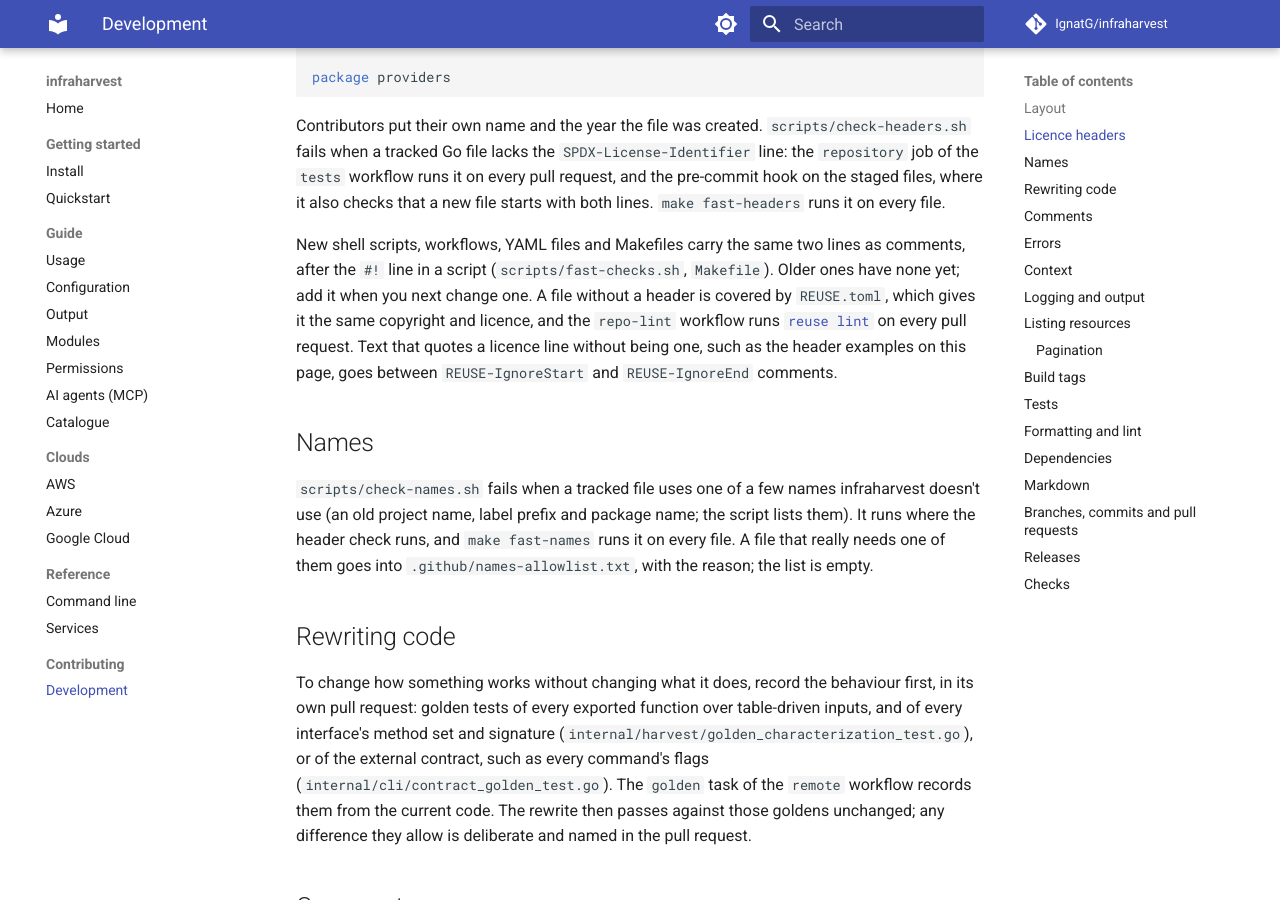
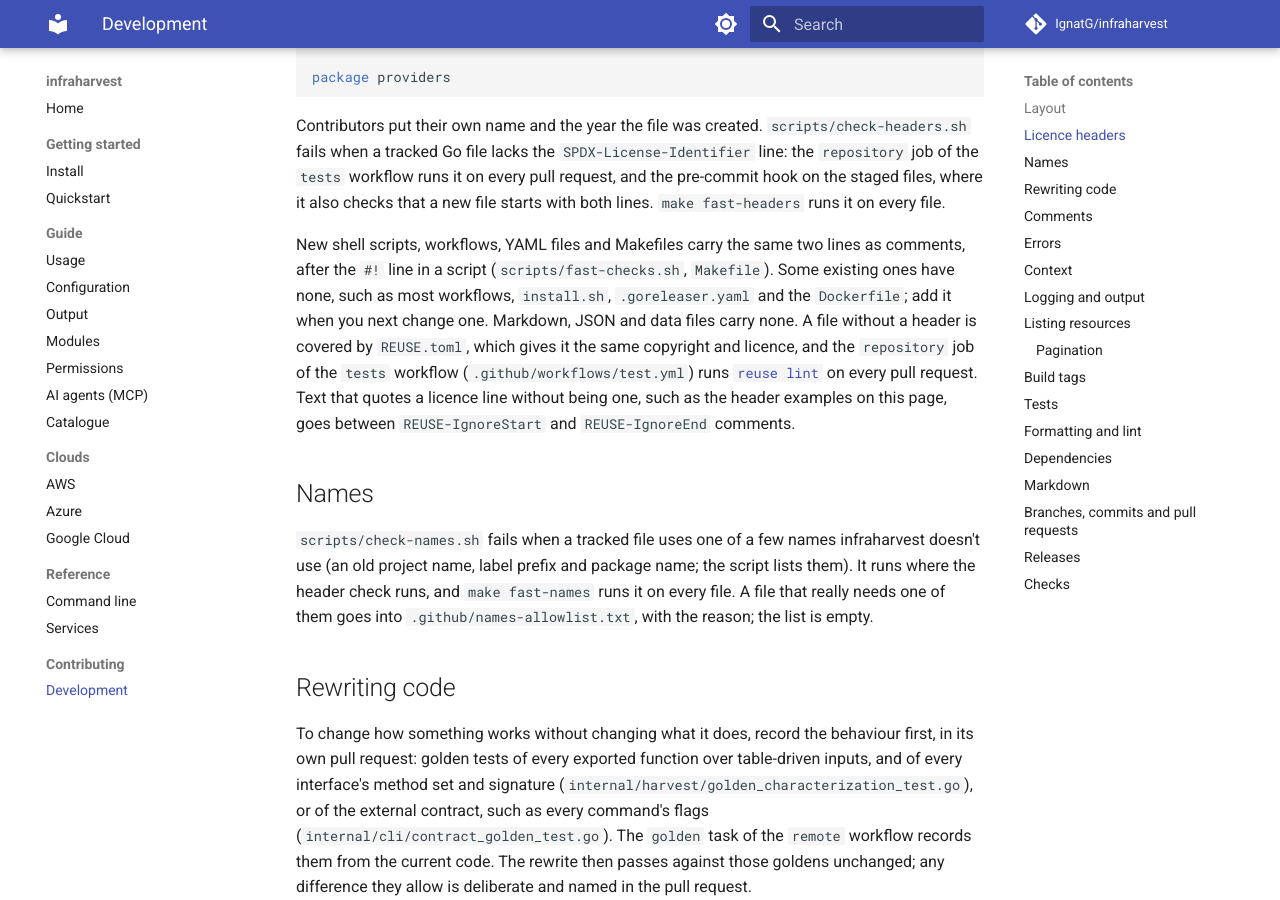
Before and after one commit to IgnatG/infraharvest, an MkDocs documentation site: the page built from docs/development.md, in a window 1280 px wide and 900 px high, scrolled down 2206 px. Built offline with MkDocs 1.6.1 and Material for MkDocs 9.7.7, drawn with Linux system fonts in a browser that asks for light colours; comment, search, counter and statistics services are not loaded; part of the change alters nothing that is shown; some of the changed text lies outside the part shown.

Commit message:
docs(development): point at files and jobs that exist

````diff
--- a/docs/development.md
+++ b/docs/development.md
@@ -51,7 +51,7 @@ package providers
 
 Contributors put their own name and the year the file was created. `scripts/check-headers.sh` fails when a tracked Go file lacks the `SPDX-License-Identifier` line: the `repository` job of the `tests` workflow runs it on every pull request, and the pre-commit hook on the staged files, where it also checks that a new file starts with both lines. `make fast-headers` runs it on every file.
 
-New shell scripts, workflows, YAML files and Makefiles carry the same two lines as comments, after the `#!` line in a script (`scripts/fast-checks.sh`, `Makefile`). Older ones have none yet; add it when you next change one. A file without a header is covered by `REUSE.toml`, which gives it the same copyright and licence, and the `repo-lint` workflow runs [`reuse lint`](https://reuse.software/) on every pull request. Text that quotes a licence line without being one, such as the header examples on this page, goes between `REUSE-IgnoreStart` and `REUSE-IgnoreEnd` comments.
+New shell scripts, workflows, YAML files and Makefiles carry the same two lines as comments, after the `#!` line in a script (`scripts/fast-checks.sh`, `Makefile`). Some existing ones have none, such as most workflows, `install.sh`, `.goreleaser.yaml` and the `Dockerfile`; add it when you next change one. Markdown, JSON and data files carry none. A file without a header is covered by `REUSE.toml`, which gives it the same copyright and licence, and the `repository` job of the `tests` workflow (`.github/workflows/test.yml`) runs [`reuse lint`](https://reuse.software/) on every pull request. Text that quotes a licence line without being one, such as the header examples on this page, goes between `REUSE-IgnoreStart` and `REUSE-IgnoreEnd` comments.
 
 ## Names
 
@@ -111,7 +111,7 @@ A provider is a `harvest.Provider` whose `Services` maps each service name, as u
 
 Every list call pages until the API says it is done, and a page that doesn't advance stops the listing instead of looping:
 
-- With an AWS SDK paginator, pass `stopOnDuplicateToken` as its option, and page with the service's context (`internal/providers/aws/sfn.go`):
+- With an AWS SDK paginator, pass `stopOnDuplicateToken` as its option, and page with the service's context (`internal/providers/aws/stepfunctions.go`):
 
     ```go
     p := sfn.NewListStateMachinesPaginator(svc, &sfn.ListStateMachinesInput{}, stopOnDuplicateToken)
@@ -124,7 +124,7 @@ Every list call pages until the API says it is done, and a page that doesn't adv
     }
     ```
 
-- An AWS API with a `NextToken` or `NextMarker` but no SDK paginator goes through `paginateByMarker`, which fails if a marker comes back twice (`internal/providers/aws/appsync.go`, `waf.go`).
+- An AWS API with a `NextToken` or `NextMarker` but no SDK paginator goes through `paginateByMarker`, which fails if a marker comes back twice (`internal/providers/aws/apigatewayv2.go`, `waf_classic.go`).
 - Azure and Google listers use their SDK's pager or iterator with the service's context.
 - Don't write a pagination loop by hand. Both helpers live in `internal/providers/aws/pagination.go` and are tested in `pagination_test.go`.
 
@@ -140,7 +140,7 @@ A bug fix comes with a test that fails without it. New behaviour comes with test
 
 - **Table-driven**, with the inputs and expectations side by side and a failure message that names the call: `t.Errorf("Label(%q): got %q, want %q", name, got, want)` (`internal/engine/names_test.go`).
 - **Fakes, not mocks.** Depend on the small interface you use and fake it: `engine.Terraform` is the part of `tfexec` the engine calls, faked by `fakeTerraform` (`internal/engine/engine_test.go`); `mcpserver.Runner` by `fakeRunner`.
-- **AWS listers run against a fake API**: `useFakeAPI(t, handler)` (`internal/providers/aws/fakeapi_test.go`) sends the SDK's requests to a function that switches on the operation and returns the response body, including error bodies shaped like AWS's. Test the error paths, not only the happy one (`TestWafv2ReportsOtherAssociationErrors`). Azure and Google listers fake the transport or the pager the same way (`internal/providers/azure/redis_synapse_test.go`, `internal/providers/google/cloud_asset_test.go`).
+- **AWS listers run against a fake API**: `useFakeAPI(t, handler)` (`internal/providers/aws/fakeapi_test.go`) sends the SDK's requests to a function that switches on the operation and returns the response body, including error bodies shaped like AWS's. Test the error paths, not only the happy one (`TestWafv2ReportsOtherAssociationErrors`). Azure and Google listers fake the transport or the pager the same way (`internal/providers/azure/network_listers_test.go`, `internal/providers/google/cloud_asset_test.go`).
 - Helpers call `t.Helper()`; tests restore what they change with `t.Cleanup`, and write files under `t.TempDir()`.
 - **Golden files** (`testdata/*.golden.*`) record output that is long or easier to review as a file: the catalogue's import blocks, the harvest core's behaviour, the command-line contract, and the generated references (`docs/reference/cli.md`, `docs/reference/services.md`). Tests take `-update` to rewrite them. Don't edit a golden file by hand: run the `golden` task of the `remote` workflow (`make ci-golden PKG=<package>`), download what it rewrote (`make ci-download RUN=<id>`), and review the diff before committing it.
 - **Characterization before a rewrite**: record what the code does today, in its own pull request, before changing how it does it (see [Rewriting code](#rewriting-code)).
````
